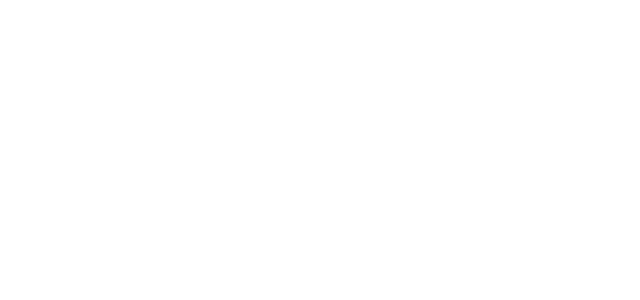
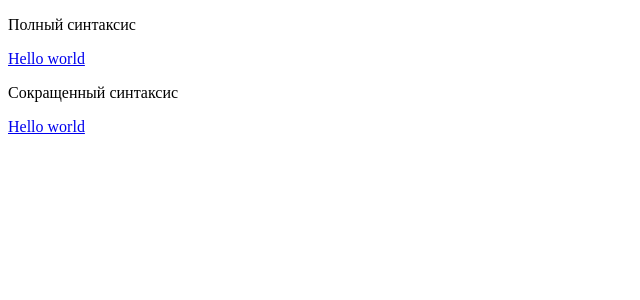
Before and after one commit to wrublik93/learnvuejs, a Vue app: page /#/ in a window 1280 px wide. Shown: the top 300 px of the page, without its empty margins (0-640 px from the left). Built offline with nearby package versions, Linux system fonts and the light colour scheme.

Commit message:
edit variable url and tag a with href

```diff
--- a/src/App.vue
+++ b/src/App.vue
@@ -11,12 +11,5 @@ export default {
 </script>
 
 <style>
-#app {
-  font-family: 'Avenir', Helvetica, Arial, sans-serif;
-  -webkit-font-smoothing: antialiased;
-  -moz-osx-font-smoothing: grayscale;
-  text-align: center;
-  color: #2c3e50;
-  margin-top: 60px;
-}
+
 </style>
--- a/src/components/HelloWorld.vue
+++ b/src/components/HelloWorld.vue
@@ -1,5 +1,13 @@
 <template>
   <div class="hello">
+    <!-- полный синтаксис -->
+    <p>Полный синтаксис</p>
+    <a v-bind:href="url">Hello world</a>
+
+    <!-- сокращенная запись -->
+    <p>Сокращенный синтаксис</p>
+    <a :href="url">Hello world</a>
+
   </div>
 </template>
 <script>
@@ -7,6 +15,7 @@ export default {
   name: 'HelloWorld',
   data () {
     return {
+      url: 'https://www.google.com'
     }
   }
 }
```
Also changed, not shown: 1 other file (tests, documents, lock files or other folders).
